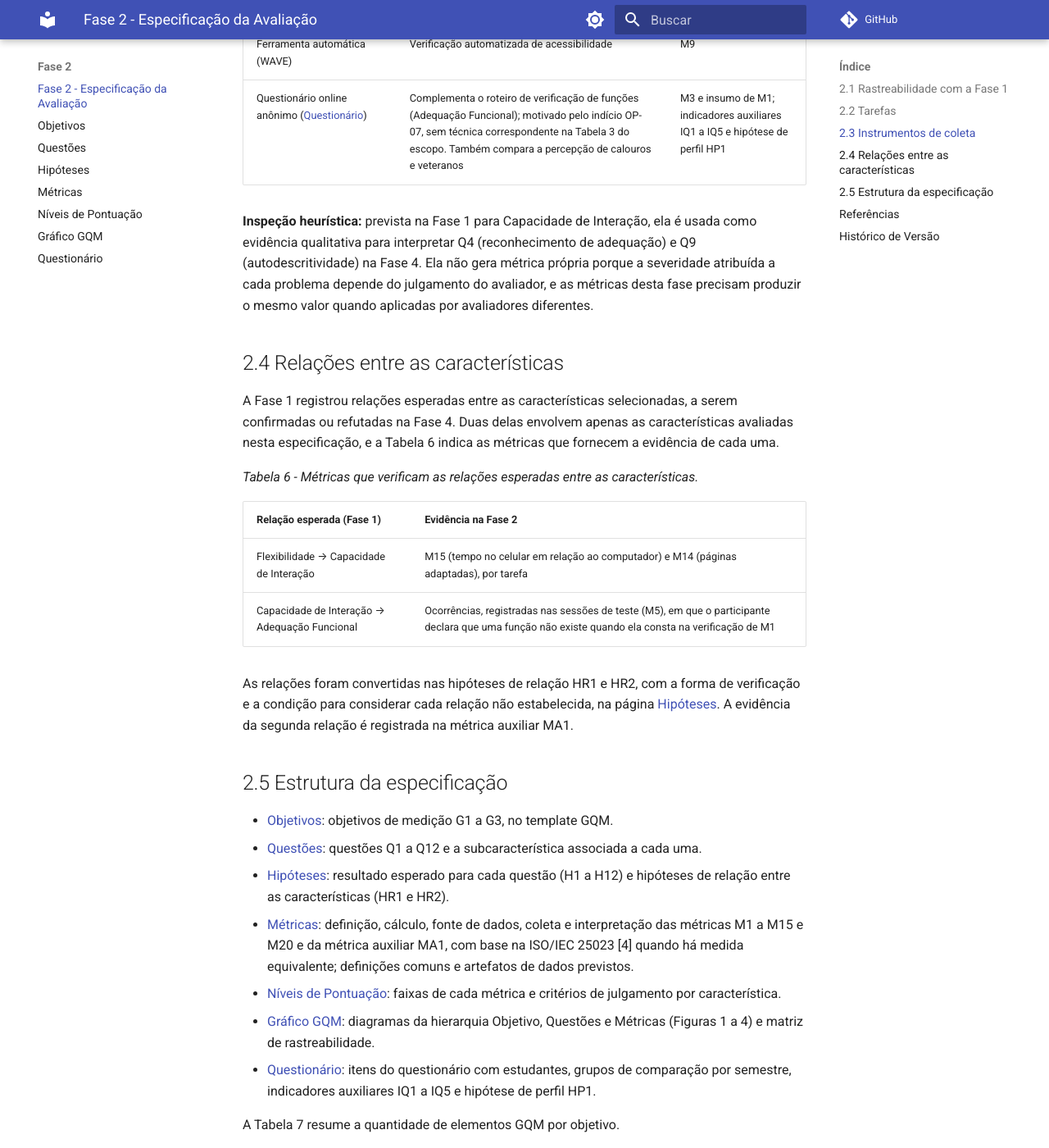
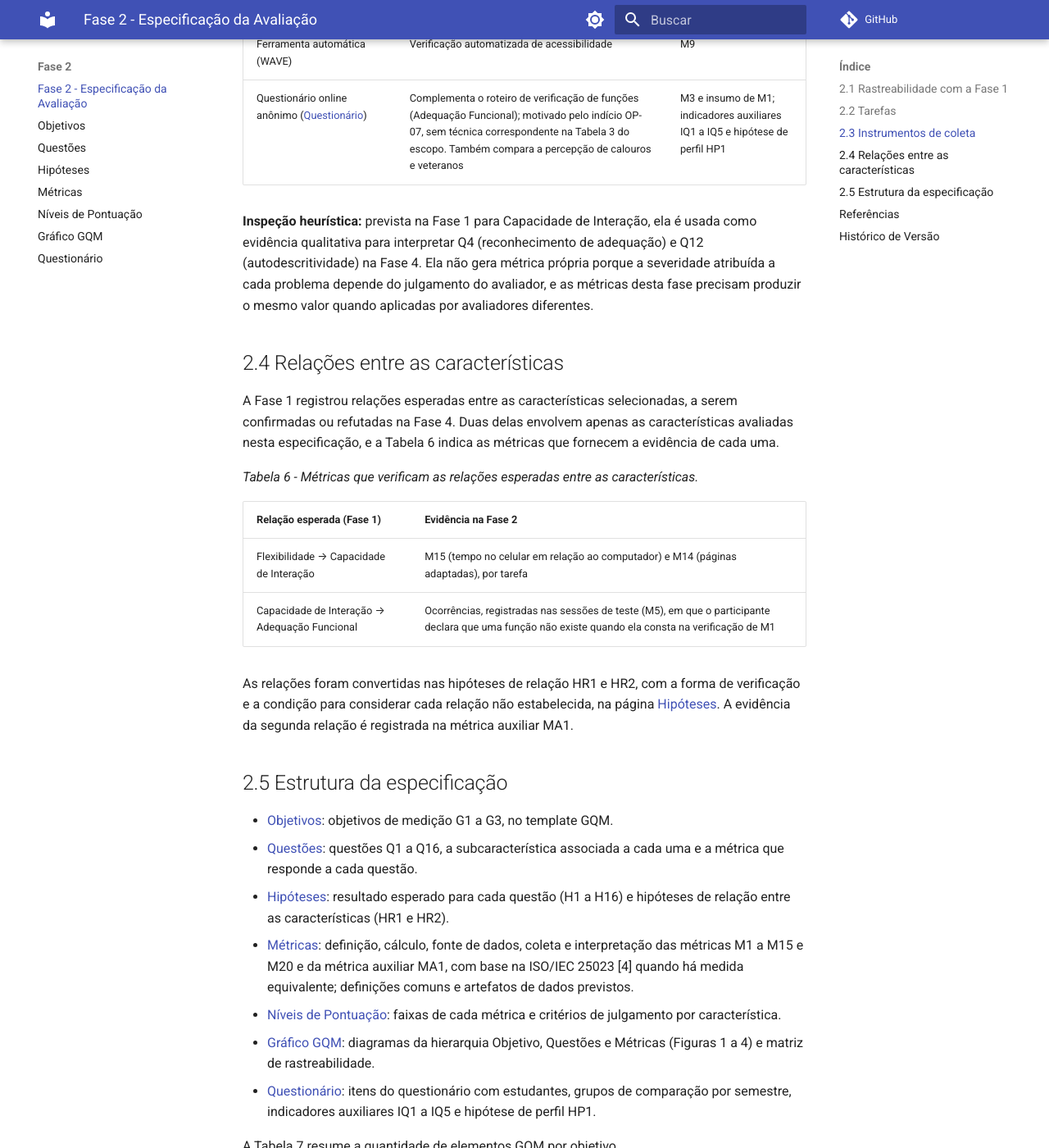
Before and after one commit to FCTE-Qualidade-de-Software-1/2026-2_T02_ADELE_GOLDSTINE, an MkDocs documentation site: the page built from docs/fase-2/index.md, in a window 1280 px wide and 1400 px high, scrolled down 3638 px. Shown: the whole window at 82% size. Built offline with MkDocs 1.6.1 and Material for MkDocs 9.7.7, drawn with Linux system fonts in a browser that asks for light colours; comment, search, counter and statistics services are not loaded; some of the changed text lies outside the part shown.

Commit message:
[D09] Atualiza a visão geral para Q1 a Q16
Corrige as citações a questões e hipóteses e a síntese de quantidades por objetivo.

```diff
--- a/docs/fase-2/index.md
+++ b/docs/fase-2/index.md
@@ -24,9 +24,9 @@
 | ----------------- | ---------------------- |
 | Propósito: transformar percepções em evidências mensuráveis sobre os pontos fracos do SIGAA nas tarefas mais frequentes do estudante ([Propósito](../fase-1/proposito-stakeholders.md#1-proposito-da-avaliacao)) | Propósito dos três objetivos; níveis de pontuação definidos antes da coleta |
 | Decisões apoiadas, sobretudo a priorização de telas e fluxos pela STI/UnB ([Propósito](../fase-1/proposito-stakeholders.md#13-como-os-resultados-serao-usados)) | Resultados apresentados por tarefa e ranking das tarefas (regra 4 de [Níveis de Pontuação](niveis-pontuacao.md#regra-4-ranking-das-tarefas)); métricas que embasam cada decisão na Tabela 3; investimento em interface responsiva apoiado por G3 |
-| Perfis de usuários: calouro, veterano, formando, estudante que só usa o celular e estudante com deficiência ([Partes Interessadas](../fase-1/proposito-stakeholders.md#22-perfis-de-usuarios-considerados)) | Destaque nas justificativas dos objetivos; análise por perfil em M5, M6, M7 e M11; inclusividade em Q8; uso no celular em Q12 |
+| Perfis de usuários: calouro, veterano, formando, estudante que só usa o celular e estudante com deficiência ([Partes Interessadas](../fase-1/proposito-stakeholders.md#22-perfis-de-usuarios-considerados)) | Destaque nas justificativas dos objetivos; análise por perfil em M5, M6, M7 e M11; inclusividade em Q10 e Q11; uso no celular em Q15 e Q16 |
 | Software avaliado: SIGAA/UnB, com versão e período no [objeto da avaliação](../fase-1/escopo.md#1-objeto-da-avaliacao), e observações preliminares OP-01 a OP-08 ([Software Avaliado](../fase-1/software-avaliado.md#4-observacoes-preliminares-da-interface)) | Referência à Fase 1 em [Objetivos](objetivos.md); OP-01 em M11, OP-02 e OP-03 em M14, OP-04 em M4, OP-05 em M6 e M7, OP-06 em M8 e M20, OP-07 em M1 e M3; OP-08 (recurso A+/A-, ponto positivo) não gera métrica própria, e a ampliação é verificada pelo critério (c) de M10 |
-| Modelo de qualidade: ISO/IEC 25010:2023 [3] adaptado, com as subcaracterísticas mantidas ([Modelo de Qualidade](../fase-1/modelo-qualidade.md#2-adaptacoes-ao-contexto-do-sigaa)) | Uma ou mais questões para cada subcaracterística mantida (Q1 a Q9, Q11 e Q12) |
+| Modelo de qualidade: ISO/IEC 25010:2023 [3] adaptado, com as subcaracterísticas mantidas ([Modelo de Qualidade](../fase-1/modelo-qualidade.md#2-adaptacoes-ao-contexto-do-sigaa)) | Uma ou mais questões para cada subcaracterística mantida (Q1 a Q12 e Q14 a Q16; Q13 trata da satisfação) |
 | Características priorizadas ([Características](../fase-1/caracteristicas.md#3-caracteristicas-selecionadas)) | Objetivos G1 a G3, para Adequação Funcional, Capacidade de Interação (Usabilidade) e Flexibilidade (Portabilidade); a quarta característica priorizada ficou fora da especificação, conforme registrado em [Objetivos](objetivos.md) |
 | Escopo: tarefas T1 a T6 e ambientes de execução ([Escopo](../fase-1/escopo.md#2-o-que-sera-avaliado-agora)) | Tarefas usadas em todas as medições (seção 2.2); navegadores e telas em G3 |
 | Profundidade e técnicas por característica ([Escopo](../fase-1/escopo.md#3-profundidade-por-caracteristica)) | Instrumentos de coleta das métricas (seção 2.3) |
@@ -75,7 +75,7 @@
 | Ferramenta automática (WAVE) | Verificação automatizada de acessibilidade | M9 |
 | Questionário online anônimo ([Questionário](questionario.md)) | Complementa o roteiro de verificação de funções (Adequação Funcional); motivado pelo indício OP-07, sem técnica correspondente na Tabela 3 do escopo. Também compara a percepção de calouros e veteranos | M3 e insumo de M1; indicadores auxiliares IQ1 a IQ5 e hipótese de perfil HP1 |
 
-**Inspeção heurística:** prevista na Fase 1 para Capacidade de Interação, ela é usada como evidência qualitativa para interpretar Q4 (reconhecimento de adequação) e Q9 (autodescritividade) na Fase 4. Ela não gera métrica própria porque a severidade atribuída a cada problema depende do julgamento do avaliador, e as métricas desta fase precisam produzir o mesmo valor quando aplicadas por avaliadores diferentes.
+**Inspeção heurística:** prevista na Fase 1 para Capacidade de Interação, ela é usada como evidência qualitativa para interpretar Q4 (reconhecimento de adequação) e Q12 (autodescritividade) na Fase 4. Ela não gera métrica própria porque a severidade atribuída a cada problema depende do julgamento do avaliador, e as métricas desta fase precisam produzir o mesmo valor quando aplicadas por avaliadores diferentes.
 
 ## 2.4 Relações entre as características
 
@@ -93,8 +93,8 @@
 ## 2.5 Estrutura da especificação
 
 - [Objetivos](objetivos.md): objetivos de medição G1 a G3, no template GQM.
-- [Questões](questoes.md): questões Q1 a Q12 e a subcaracterística associada a cada uma.
-- [Hipóteses](hipoteses.md): resultado esperado para cada questão (H1 a H12) e hipóteses de relação entre as características (HR1 e HR2).
+- [Questões](questoes.md): questões Q1 a Q16, a subcaracterística associada a cada uma e a métrica que responde a cada questão.
+- [Hipóteses](hipoteses.md): resultado esperado para cada questão (H1 a H16) e hipóteses de relação entre as características (HR1 e HR2).
 - [Métricas](metricas.md): definição, cálculo, fonte de dados, coleta e interpretação das métricas M1 a M15 e M20 e da métrica auxiliar MA1, com base na ISO/IEC 25023 [4] quando há medida equivalente; definições comuns e artefatos de dados previstos.
 - [Níveis de Pontuação](niveis-pontuacao.md): faixas de cada métrica e critérios de julgamento por característica.
 - [Gráfico GQM](grafico-gqm.md): diagramas da hierarquia Objetivo, Questões e Métricas (Figuras 1 a 4) e matriz de rastreabilidade.
@@ -107,11 +107,11 @@
 | Objetivo | Característica (prioridade na Fase 1) | Questões | Hipóteses | Métricas |
 | -------- | ------------------------------------- | :------: | :-------: | :------: |
 | G1 | Adequação Funcional (2) | 3 (Q1 a Q3) | 3 (H1 a H3) | 3 (M1 a M3) |
-| G2 | Capacidade de Interação (1) | 7 (Q4 a Q10) | 7 (H4 a H10) | 10 (M4 a M12 e M20) |
-| G3 | Flexibilidade (4) | 2 (Q11 e Q12) | 2 (H11 e H12) | 3 (M13 a M15) |
-| **Total** | | **12** | **12** | **16** |
+| G2 | Capacidade de Interação (1) | 10 (Q4 a Q13) | 10 (H4 a H13) | 10 (M4 a M12 e M20) |
+| G3 | Flexibilidade (4) | 3 (Q14 a Q16) | 3 (H14 a H16) | 3 (M13 a M15) |
+| **Total** | | **16** | **16** | **16** |
 
-Além delas, duas hipóteses de relação (HR1 e HR2) e uma métrica auxiliar sem nível de pontuação (MA1) tratam das relações entre as características.
+Cada questão tem uma única métrica e uma hipótese com o mesmo número (relação 1:1). Além delas, duas hipóteses de relação (HR1 e HR2) e uma métrica auxiliar sem nível de pontuação (MA1) tratam das relações entre as características.
 
 ## Referências
 
@@ -136,3 +136,4 @@
 | 2.3 | 25/10/2026 | Remoção do objetivo G4 (Eficiência de Desempenho): rastreabilidade, decisões apoiadas, instrumentos de coleta (Lighthouse e rede móvel simulada), relações entre características (HR1 e HR2) e síntese de quantidades | Leonardo Bonetti |
 | 2.4 | 25/10/2026 | Ponto de vista único dos objetivos; perfis da Fase 1 tratados nas justificativas e nos recortes das métricas | Leonardo Bonetti |
 | 2.5 | 25/10/2026 | Versão do SIGAA remetida ao objeto da avaliação da Fase 1 | Leonardo Bonetti |
+| 2.6 | 25/10/2026 | Citações a questões e hipóteses na numeração Q1 a Q16 e H1 a H16; síntese de quantidades com a relação 1:1 | Leonardo Bonetti |
```
